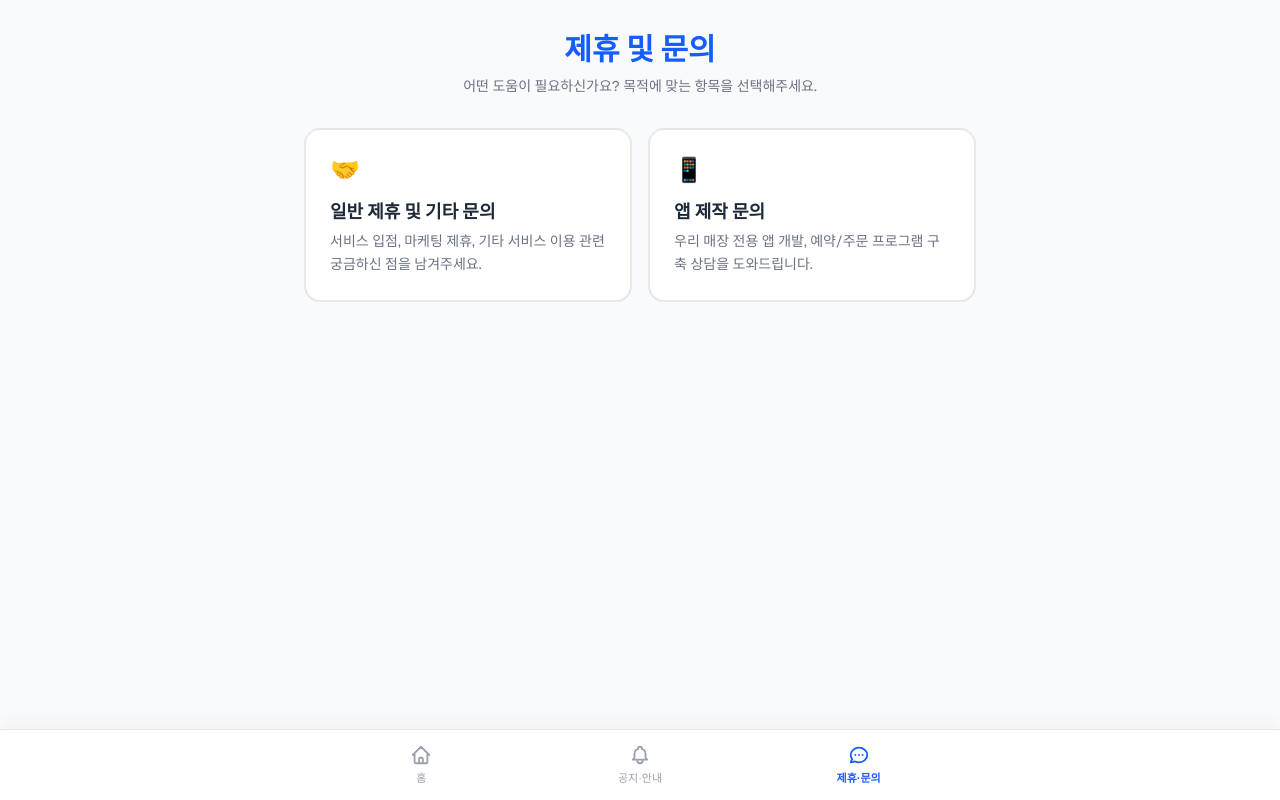
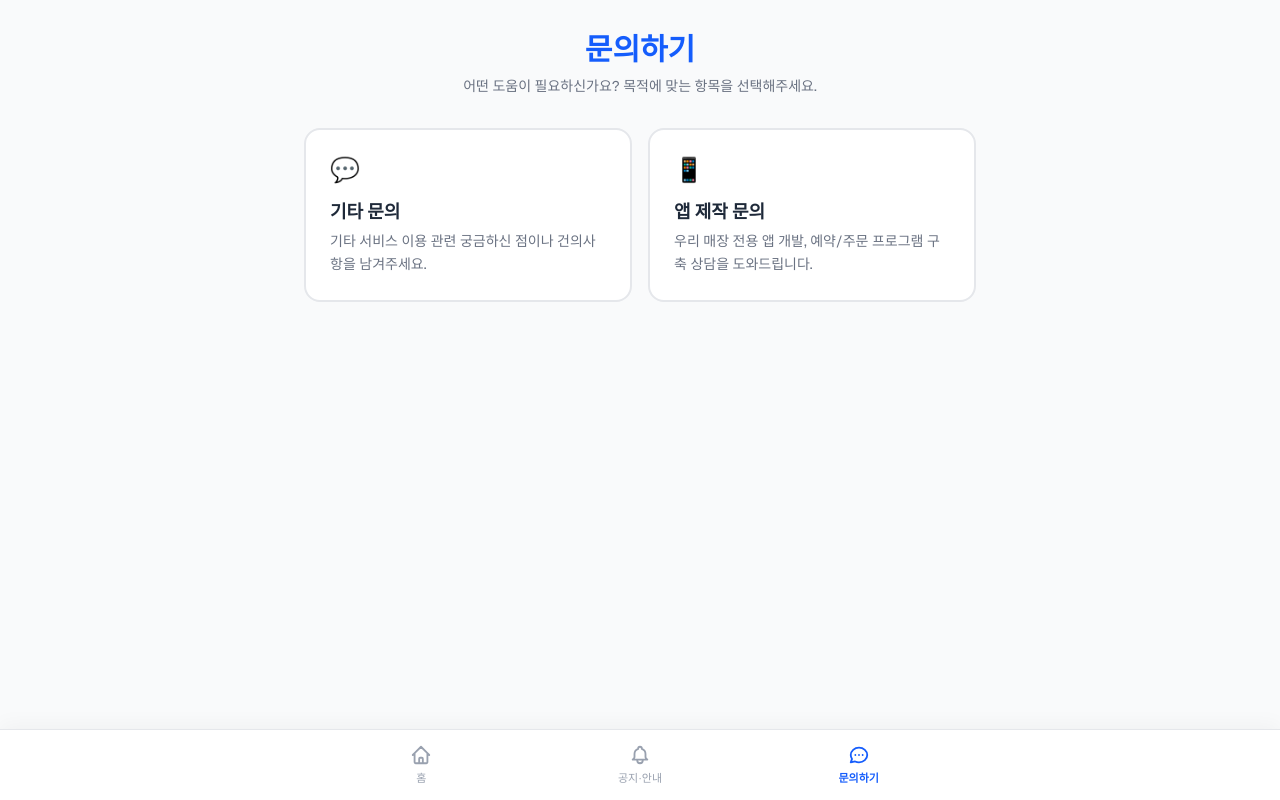
Before and after one commit to hannune-s/ssakdamoa, a Next.js app: page /inquiry in a window 1280 px wide. Built offline with nearby package versions, Linux system fonts and the light colour scheme; no server answers.

Commit message:
style: remove partnership terminology and rebrand to general inquiries

```diff
--- a/src/app/inquiry/page.tsx
+++ b/src/app/inquiry/page.tsx
@@ -31,7 +31,7 @@ export default function InquiryPage() {
 
     const finalMessage = inquiryType === 'app'
       ? `[앱 제작 문의]\n- 희망 앱 형태: ${appData.type || '미입력'}\n- 매장 업종: ${appData.industry || '미입력'}\n- 예상 예산: ${appData.budget || '미입력'}\n- 희망 일정: ${appData.schedule || '미입력'}\n\n[상세 내용]\n${formData.message}`
-      : `[일반/제휴 문의]\n${formData.message}`;
+      : `[기타 문의]\n${formData.message}`;
 
     const submitData = { ...formData, message: finalMessage };
 
@@ -61,7 +61,7 @@ export default function InquiryPage() {
             <span className="text-3xl">✅</span>
           </div>
           <h2 className="text-2xl font-bold text-gray-800 mb-2">접수가 완료되었습니다</h2>
-          <p className="text-gray-500 mb-6 text-sm">보내주신 소중한 문의/제휴 내용을 꼼꼼히 확인 후<br/>최대한 빠르게 연락드리겠습니다.</p>
+          <p className="text-gray-500 mb-6 text-sm">보내주신 소중한 문의 내용을 꼼꼼히 확인 후<br/>최대한 빠르게 연락드리겠습니다.</p>
           <button
             onClick={() => setSubmitted(false)}
             className="w-full py-3 bg-gray-100 hover:bg-gray-200 text-gray-700 font-bold rounded-xl transition-colors"
@@ -76,7 +76,7 @@ export default function InquiryPage() {
   return (
     <main className="min-h-screen bg-gray-50 flex flex-col items-center py-8 px-4 font-sans pb-32">
       <div className="w-full max-w-2xl text-center mb-8">
-        <h1 className="text-3xl font-extrabold text-blue-600 mb-2">제휴 및 문의</h1>
+        <h1 className="text-3xl font-extrabold text-blue-600 mb-2">문의하기</h1>
         <p className="text-gray-500 text-sm">어떤 도움이 필요하신가요? 목적에 맞는 항목을 선택해주세요.</p>
       </div>
 
@@ -90,12 +90,12 @@ export default function InquiryPage() {
               : 'border-gray-200 bg-white hover:border-blue-300 hover:bg-gray-50'
           }`}
         >
-          <div className="text-2xl mb-3">🤝</div>
+          <div className="text-2xl mb-3">💬</div>
           <h3 className={`text-lg font-bold mb-1 ${inquiryType === 'general' ? 'text-blue-700' : 'text-gray-800'}`}>
-            일반 제휴 및 기타 문의
+            기타 문의
           </h3>
           <p className="text-sm text-gray-500 leading-relaxed">
-            서비스 입점, 마케팅 제휴, 기타 서비스 이용 관련 궁금하신 점을 남겨주세요.
+            기타 서비스 이용 관련 궁금하신 점이나 건의사항을 남겨주세요.
           </p>
         </button>
 
@@ -128,7 +128,7 @@ export default function InquiryPage() {
 
           <div className="mb-6 pb-4 border-b border-gray-100">
             <h2 className="text-xl font-bold text-gray-800">
-              {inquiryType === 'app' ? '📱 앱 제작 상세 문의' : '🤝 일반 제휴 및 문의'}
+              {inquiryType === 'app' ? '📱 앱 제작 상세 문의' : '💬 기타 문의'}
             </h2>
             <p className="text-sm text-gray-500 mt-1">
               {inquiryType === 'app' ? '자세히 적어주실수록 더 정확하고 빠른 상담이 가능합니다.' : '빠른 시일 내에 담당자가 확인 후 연락드리겠습니다.'}
@@ -230,7 +230,7 @@ export default function InquiryPage() {
               <textarea
                 required
                 rows={5}
-                placeholder={inquiryType === 'app' ? "추가로 원하시는 기능이나 참고할 만한 앱(벤치마킹)이 있다면 적어주세요." : "자세한 제휴 제안 내용이나 문의 사항을 남겨주세요."}
+                placeholder={inquiryType === 'app' ? "추가로 원하시는 기능이나 참고할 만한 앱(벤치마킹)이 있다면 적어주세요." : "자세한 문의 사항이나 건의 내용을 남겨주세요."}
                 value={formData.message}
                 onChange={e => setFormData({...formData, message: e.target.value})}
                 className="w-full bg-gray-50 border border-gray-200 rounded-xl px-4 py-3.5 focus:outline-none focus:ring-2 focus:ring-blue-500 transition-shadow resize-none"
@@ -244,7 +244,7 @@ export default function InquiryPage() {
                 loading ? 'bg-gray-400 cursor-not-allowed' : (inquiryType === 'app' ? 'bg-indigo-600 hover:bg-indigo-700 hover:shadow-lg' : 'bg-blue-600 hover:bg-blue-700 hover:shadow-lg')
               }`}
             >
-              {loading ? '전송 중...' : (inquiryType === 'app' ? '앱 제작 문의 접수하기' : '제휴/문의 접수하기')}
+              {loading ? '전송 중...' : (inquiryType === 'app' ? '앱 제작 문의 접수하기' : '문의 접수하기')}
             </button>
           </form>
         </div>
--- a/src/components/BottomNav.tsx
+++ b/src/components/BottomNav.tsx
@@ -31,7 +31,7 @@ export default function BottomNav() {
   const tabs = [
     { name: '홈', path: '/', icon: <HomeIcon /> },
     { name: '공지·안내', path: '/notices', icon: <NoticeIcon /> },
-    { name: '제휴·문의', path: '/inquiry', icon: <ContactIcon /> },
+    { name: '문의하기', path: '/inquiry', icon: <ContactIcon /> },
   ];
 
   return (
```
